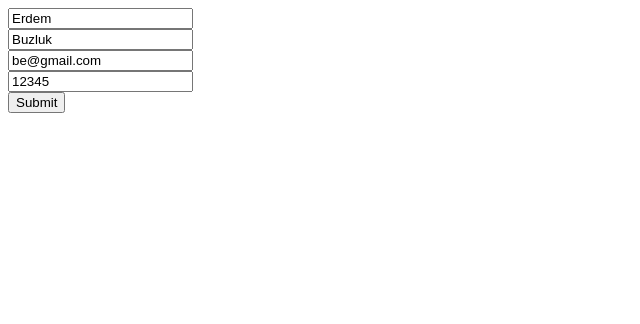
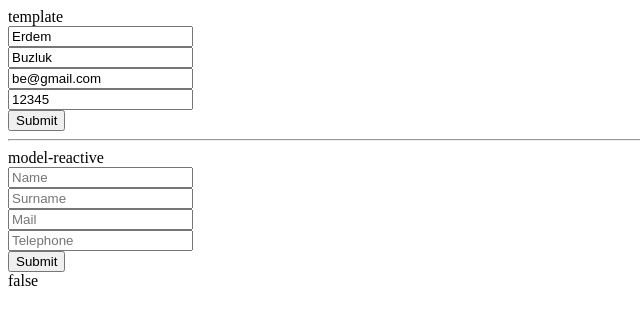
Before and after one commit to buzlukerdem/AngularProjNotes, an Angular app in the folder myAngularProject/: page / in a window 1280 px wide. Shown: the top 324 px of the page, without its empty margins (0-640 px from the left). Built offline with nearby package versions, Linux system fonts and the light colour scheme.

Commit message:
model-reactive form practices and inf

```diff
--- a/myAngularProject/src/app/app.component.ts
+++ b/myAngularProject/src/app/app.component.ts
@@ -12,7 +12,12 @@ import { Component } from '@angular/core';
   <!-- <div *ngFor="let name of names | keyvalue ">{{name.key}} - {{name.value}}</div> -->
   <!-- <app-parent></app-parent> -->
   <!-- <app-testing data="input">content deger</app-testing> -->
-   <app-template-form-test></app-template-form-test>
+  template
+  <app-template-form-test></app-template-form-test>
+  <hr>
+  model-reactive
+  <app-model-driven-form-test></app-model-driven-form-test>
+
   `,
   standalone: false,
   styleUrl: './app.component.scss'
--- /dev/null
+++ b/myAngularProject/src/app/components/testing/model-driven-form-test/model-driven-form-test.component.html
@@ -0,0 +1 @@
+<p>model-driven-form-test works!</p>
--- /dev/null
+++ b/myAngularProject/src/app/components/testing/model-driven-form-test/model-driven-form-test.component.ts
@@ -0,0 +1,38 @@
+import { Component } from '@angular/core';
+import { FormBuilder, FormGroup, Validators } from '@angular/forms';
+
+@Component({
+  selector: 'app-model-driven-form-test',
+  standalone: false,
+  template: `
+    <form [formGroup]="frm" (ngSubmit)="onSubmit(frm.value)">
+    <input type="text" placeholder="Name" formControlName="name"><br>
+    <input type="text" placeholder="Surname" formControlName="surname" ><br>
+    <input type="email" placeholder="Mail" formControlName="email"><br>
+    <input type="tel" placeholder="Telephone" formControlName="tel"><br>
+
+    <button>Submit</button>
+    <br>
+    {{this.frm.valid}}
+  </form>
+  `,
+  // templateUrl: './model-driven-form-test.component.html',
+  styleUrl: './model-driven-form-test.component.scss'
+})
+export class ModelDrivenFormTestComponent {
+  frm: FormGroup;
+
+  constructor(private formBuilder: FormBuilder) {
+    this.frm = formBuilder.group({
+      name: ["", Validators.required],
+      surname: [""],
+      email: [""],
+      tel: [""]
+    })
+  }
+
+  onSubmit(data) {
+    console.log(data);
+
+  }
+}
```
Also changed, not shown: myAngularProject/src/app/app.module.ts (+5 -2 lines), myAngularProject/src/app/components/testing/model-driven-form-test/model-driven-form-test.component.scss (added), 1 other file (tests, documents, lock files or other folders).
